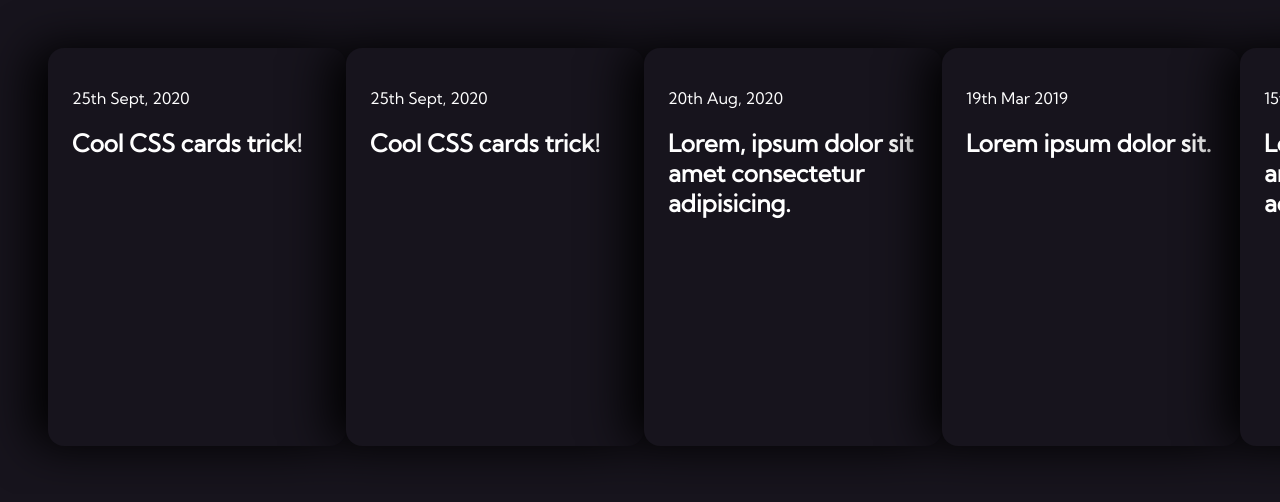
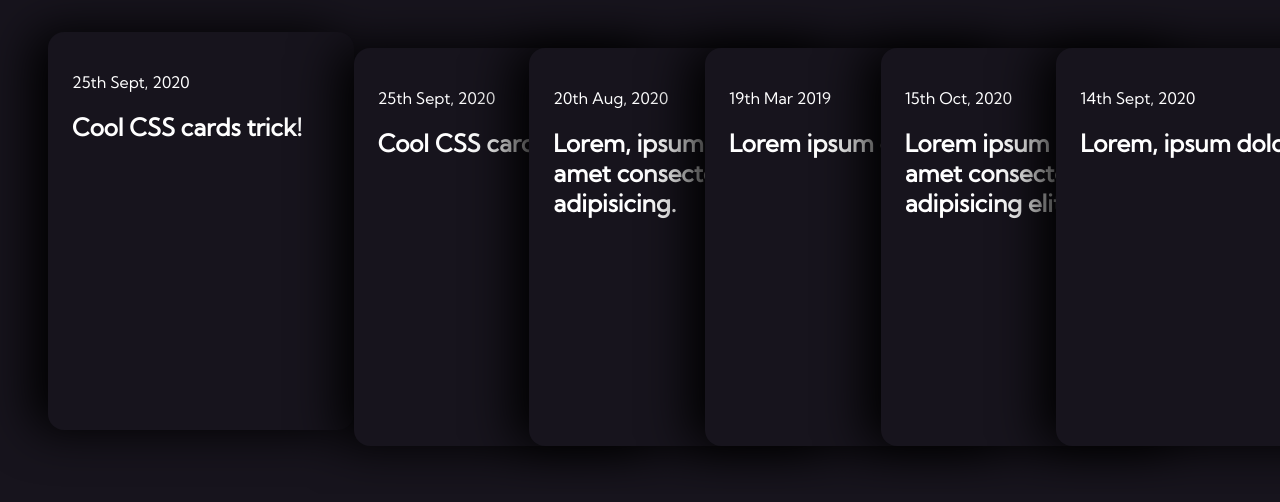
Before and after one commit to VisheshSingh/cssTricks, a plain HTML site: page index.html in a window 1280 px wide. In both pictures the pointer is over the element 197 px from the left and 247 px from the top of the page. Drawn offline with Linux system fonts and the light colour scheme.

Commit message:
Animation

```diff
--- a/card.css
+++ b/card.css
@@ -47,4 +47,17 @@ body {
   background: #17141d;
   border-radius: 16px;
   box-shadow: -1rem 0 3rem #000;
+  transition: 0.2s;
 }
+
+.card:hover {
+  transform: translateY(-1rem);
+}
+
+.card:hover ~ .card {
+  transform: translateX(130px);
+}
+
+.card:not(:first-child) {
+  margin-left: -130px;
+}
```
